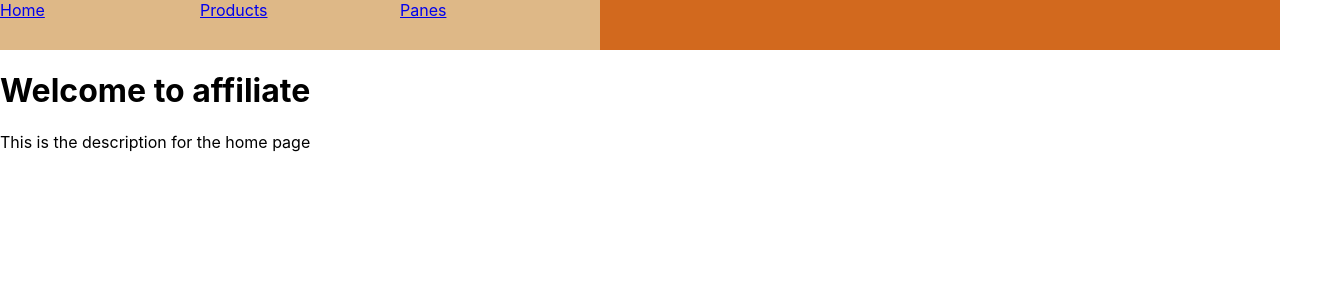
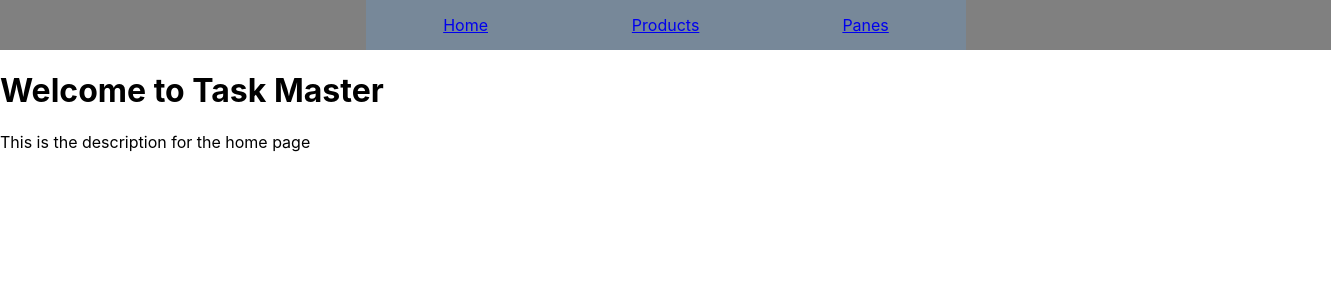
Before and after one commit to amicushumani/slc, a React (Create React App) app: page / in a window 1280 px wide. Shown: the top 300 px of the page, 1331 px wide, since content can reach past the window. Built offline with nearby package versions, Linux system fonts and the light colour scheme.

Commit message:
UPDATED styling

```diff
--- a/src/App.tsx
+++ b/src/App.tsx
@@ -1,7 +1,5 @@
 import React from 'react';
 import './App.css';
-//ts-ignore
-import ProductsComponent from './Pages/Products/index';
 import Navbar from './Components/Navbar';
 
 const App: React.FC = () => {
@@ -11,7 +9,7 @@ const App: React.FC = () => {
 const Home = () => {
   return (
     <div>
-      <h1>Welcome to affiliate</h1>
+      <h1>Task Master</h1>
     </div>
   );
 };
--- a/src/Components/Navbar.css
+++ b/src/Components/Navbar.css
@@ -1,12 +1,18 @@
 .navbar-container {
   width: 100%;
   height: 50px;
-  background-color: chocolate;
+  background-color: grey;
+  align-content: center;
+  overflow: hidden;
+  padding-left: 2%;
+  padding-right: 2%;
+  text-align: center;
 }
 
 .item {
   width: 200px;
   height: 100%;
   display: inline-block;
-  background-color: burlywood;
+  background-color: lightslategray;
+  align-content: center;
 }
--- a/src/Components/Navbar.tsx
+++ b/src/Components/Navbar.tsx
@@ -34,7 +34,10 @@ class Navbar extends Component {
             <Home />
           </Route>
           <Route exact path="/products">
-            <ProductsComponent userName={'user unkown'} />
+            <ProductsComponent
+              userName={'someUsernamne'}
+              cards={{ title: 'Products Title', body: 'some product body' }}
+            />
           </Route>
           <Route exact path="/panes"></Route>
         </Switch>
--- a/src/Components/ProductCard.tsx
+++ b/src/Components/ProductCard.tsx
@@ -18,6 +18,7 @@ export default class ProductCard extends Component<ProductCardProps, {}> {
     return (
       <div>
         <h1>{title}</h1>
+
         <div>{body}</div>
       </div>
     );
--- a/src/Pages/Home/index.tsx
+++ b/src/Pages/Home/index.tsx
@@ -3,7 +3,7 @@ import React from 'react';
 const Home: React.FC = () => {
   return (
     <div>
-      <h1>Welcome to affiliate</h1>
+      <h1>Welcome to Task Master</h1>
       <p> This is the description for the home page</p>
     </div>
   );
--- a/src/Pages/Products/index.tsx
+++ b/src/Pages/Products/index.tsx
@@ -3,6 +3,7 @@ import ProductCard from '../../Components/ProductCard';
 
 interface Props {
   userName: string;
+  cards: object;
 }
 
 class ProductsComponent extends React.Component<Props, {}> {
@@ -18,6 +19,9 @@ class ProductsComponent extends React.Component<Props, {}> {
   }
 
   render() {
+    const { cards } = this.props;
+    console.log('cards', typeof cards);
+    console.log('cards', cards);
     return (
       <div>
         <h1> Products </h1>
```
Also changed, not shown: src/logo.svg (deleted), 2 other files (tests, documents, lock files or other folders).
